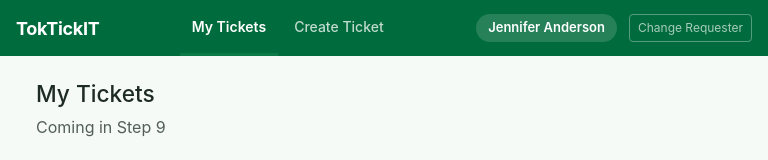
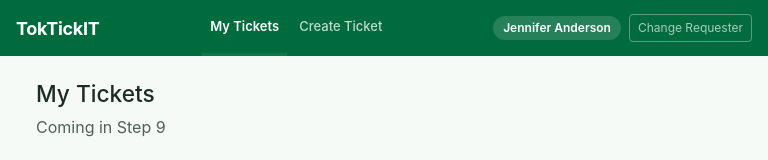
Before and after one commit to napatsun/TokTickIT, a React (Vite) app in the folder client/: page /tickets in a window 768 px wide. Shown: the top 160 px of the page. Built offline with nearby package versions, Linux system fonts and the light colour scheme.

Commit message:
fix(lab2): resolve tsc type error in App.test.tsx, clarify AppShell breakpoint comments

```diff
--- a/client/src/components/layout/AppShell.module.css
+++ b/client/src/components/layout/AppShell.module.css
@@ -202,6 +202,29 @@
 }
 
 /* -----------------------------------------------------------
+   §11: Responsive — tablet 768–991px (full nav, reduced sizing)
+   ----------------------------------------------------------- */
+@media (min-width: 768px) and (max-width: 991px) {
+  .navLink {
+    padding: 0 8px;
+    font-size: 13px;
+  }
+
+  .headerRight {
+    gap: 8px;
+  }
+
+  .requesterBadge {
+    font-size: 12px;
+    padding: 3px 10px;
+  }
+
+  .changeButton {
+    font-size: 11px;
+  }
+}
+
+/* -----------------------------------------------------------
    §11: Responsive — mobile <768px (hamburger replaces full nav)
    ----------------------------------------------------------- */
 @media (max-width: 767px) {
@@ -219,7 +242,7 @@
 }
 
 /* -----------------------------------------------------------
-   §11: Responsive — mobile <768px
+   §11: Responsive — mobile <768px (header spacing adjustments)
    ----------------------------------------------------------- */
 @media (max-width: 767px) {
   .header {
```
Also changed, not shown: 2 other files (tests, documents, lock files or other folders).
